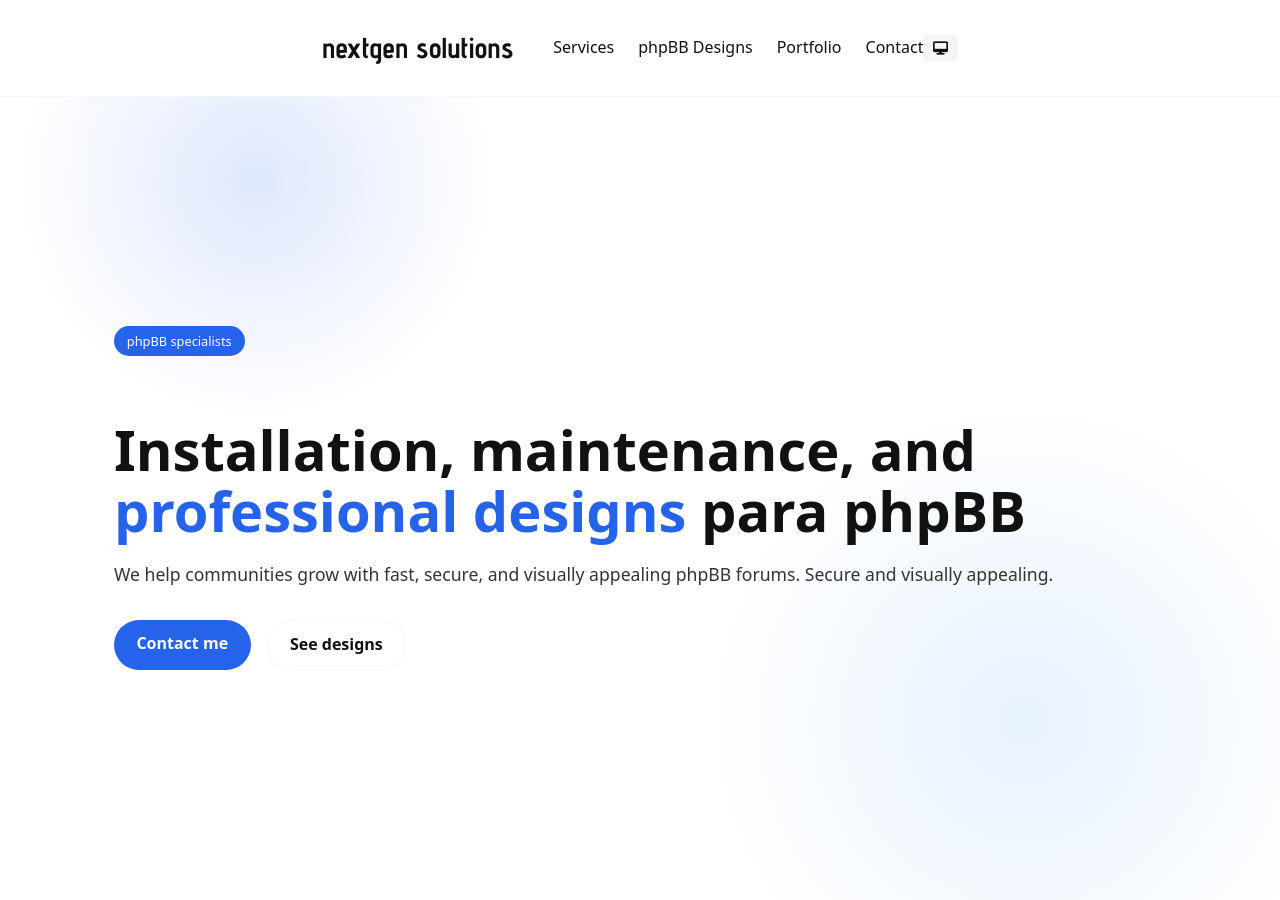
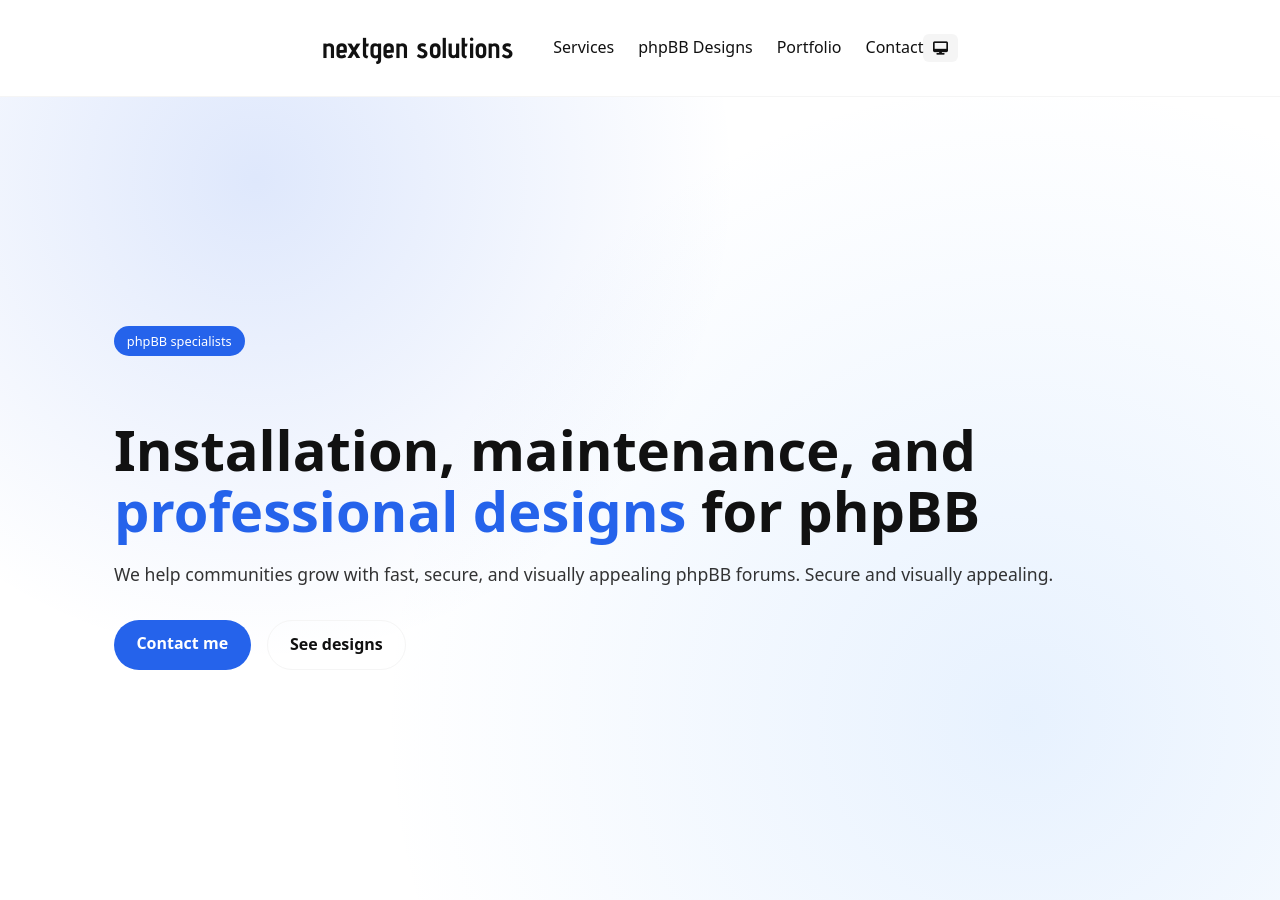
Before and after one commit to nextgen-solutions-gt/nextgen-solutions-gt.github.io, a Jekyll site: the page built from index.md, in a window 1280 px wide and 900 px high. Built offline with Jekyll 4.4.1, drawn with Linux system fonts in a browser that asks for light colours.

Commit message:
More improments

```diff
--- a/_layouts/default.html
+++ b/_layouts/default.html
@@ -26,13 +26,13 @@
 
     <div class="nav-actions">
       <!-- Tema -->
+	  <button class="nav-toggle" aria-label="Abrir menú">
+		<i class="fa-solid fa-bars"></i>
+	  </button>
       <button id="themeToggle" class="theme-toggle" aria-label="Cambiar tema">
         <i class="fa-solid fa-desktop"></i>
       </button>
-	  <button class="nav-toggle" aria-label="Abrir menú">
-		<i class="fa-solid fa-bars"></i>
-	  </button>
-    </div>
+	</div>
   </nav>
 </header
 
--- a/assets/css/style.css
+++ b/assets/css/style.css
@@ -89,7 +89,7 @@
 .services {
   margin-top: 4rem;
   display: grid;
-  grid-template-columns: repeat(auto-fit, minmax(260px, 1fr));
+  grid-template-columns: repeat(auto-fit, minmax(340px, 1fr));
   gap: 1.5rem;
 }
 
@@ -279,12 +279,12 @@
     radial-gradient(
       600px circle at 20% 20%,
       rgba(37, 99, 235, 0.15),
-      transparent 40%
+      transparent 80%
     ),
     radial-gradient(
       800px circle at 80% 80%,
       rgba(96, 165, 250, 0.15),
-      transparent 40%
+      transparent 80%
     );
 }
 
--- a/index.md
+++ b/index.md
@@ -12,7 +12,7 @@
     <h1>
       Installation, maintenance, and
       <span class="highlight">professional designs</span>
-      para phpBB
+      for phpBB
     </h1>
 
     <p class="hero-text">
```
